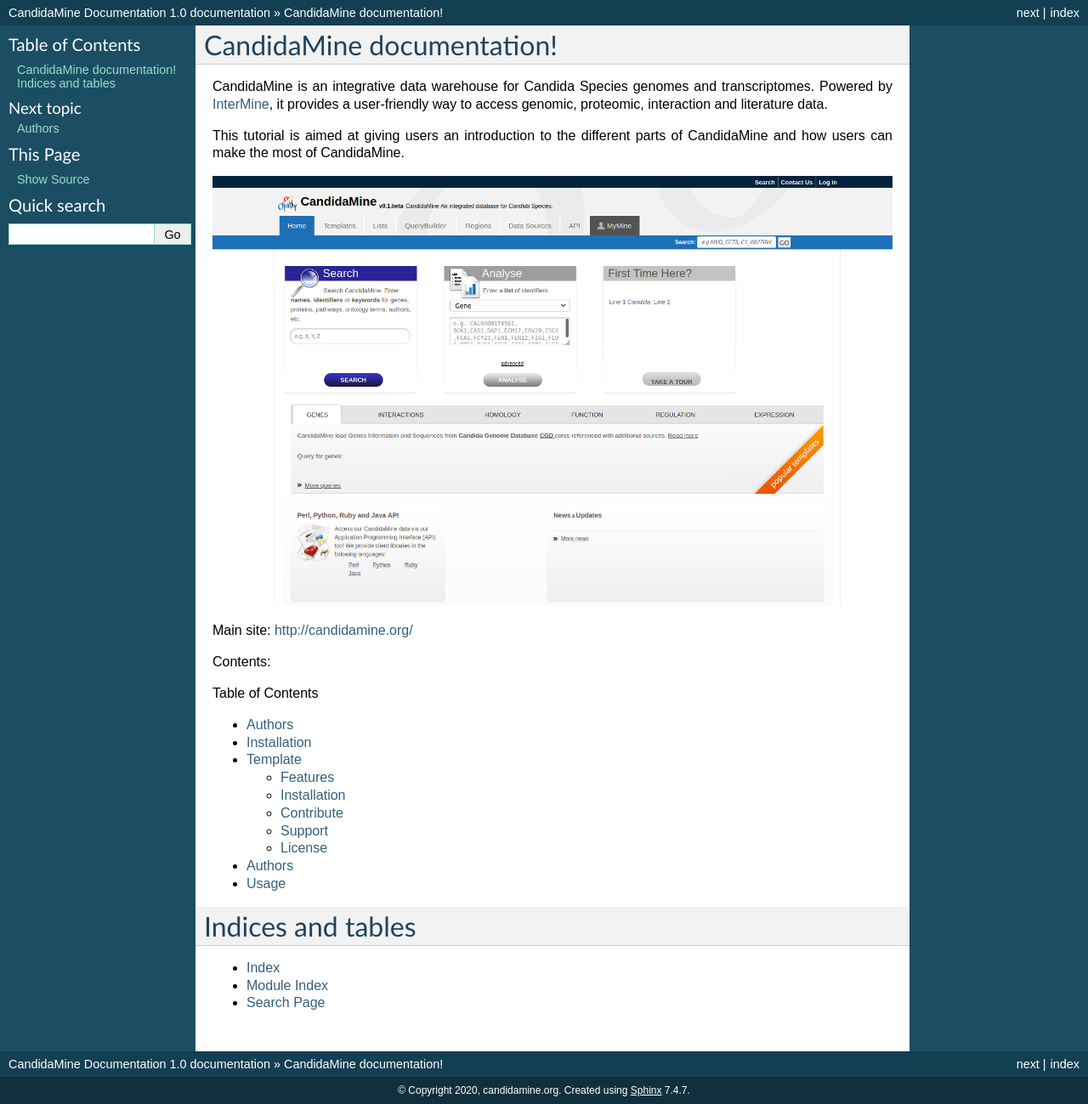
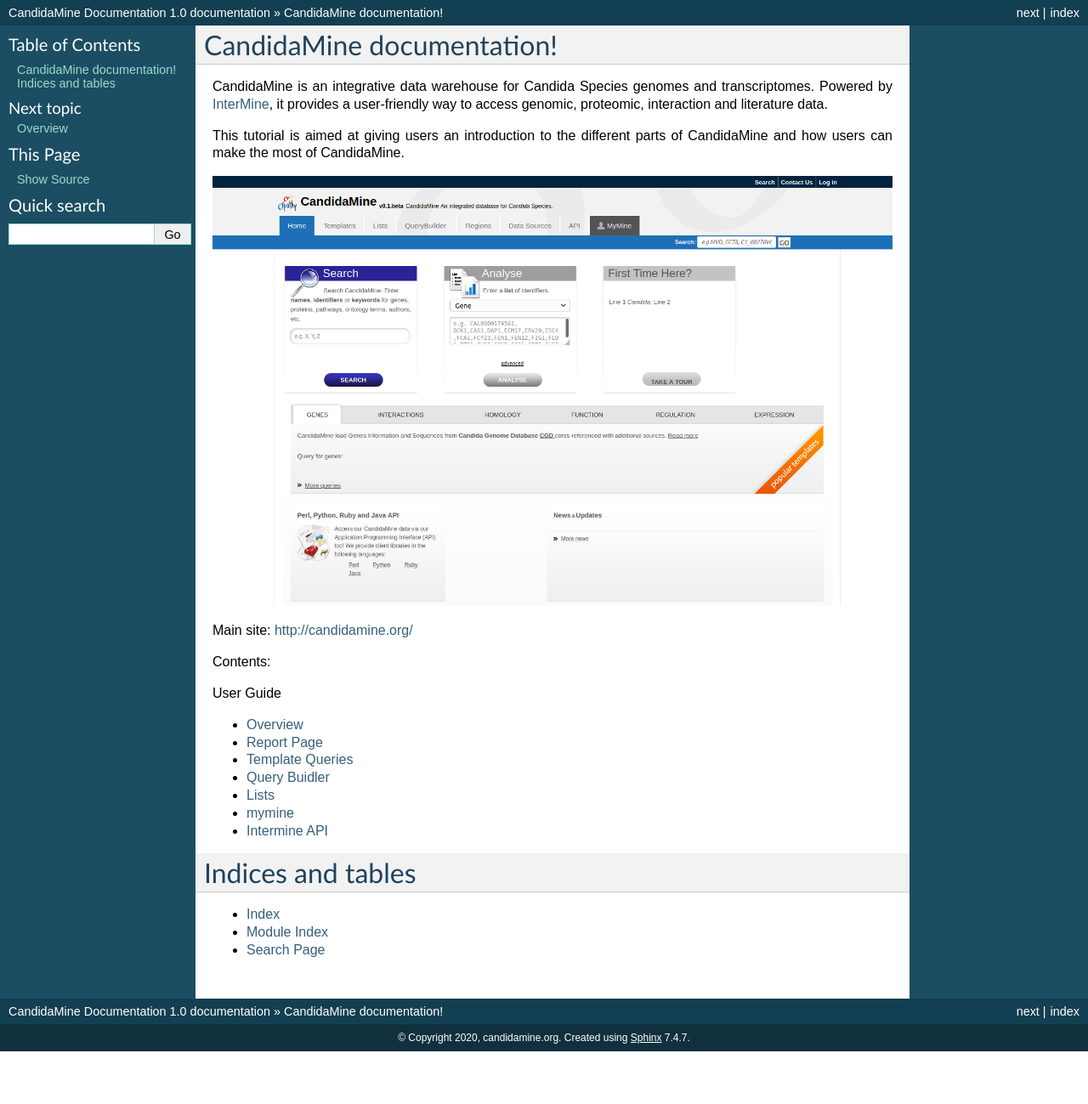
Before and after one commit to Gabaldonlab/candidamine-docs, a Sphinx documentation site: the page built from docs/index.rst, in a window 1280 px wide. Shown: the whole page at 85% size. Built offline with Sphinx 7.4.7, drawn with Linux system fonts in a browser that asks for light colours; after the commit the page ends 1237 px from its top, so only the background shows below that.

Commit message:
layout changes

```diff
--- a/docs/contributing.rst
+++ /dev/null
@@ -1 +0,0 @@
-.. include:: ../CONTRIBUTING.rst
--- a/docs/history.rst
+++ /dev/null
@@ -1 +0,0 @@
-.. include:: ../HISTORY.rst
--- a/docs/index.rst
+++ b/docs/index.rst
@@ -18,17 +18,29 @@
 Contents:
 
 .. toctree::
-   :caption: Table of Contents
+   :caption: User Guide
    :maxdepth: 4
    :glob:
 
-   *
+   user_guide/overview
+   user_guide/reports
+   user_guide/templates
+   user_guide/query
+   user_guide/lists
+   user_guide/mymine
+   user_guide/api
+
+
 .. toctree::
    :caption: Technical Docs
    :maxdepth: 4
    :hidden:
 
-   technical
+
+   tech_docs/technical
+   tech_docs/data
+   tech_docs/source_code
+   tech_docs/issues
 
 
 Indices and tables
--- a/docs/readme.rst
+++ /dev/null
@@ -1 +0,0 @@
-.. include:: ../README.rst
--- /dev/null
+++ b/docs/tech_docs/technical.rst
@@ -0,0 +1 @@
+.. include:: ../AUTHORS.rst
--- /dev/null
+++ b/docs/user_guide/api.rst
@@ -0,0 +1,3 @@
+============
+Intermine API
+============
--- /dev/null
+++ b/docs/user_guide/lists.rst
@@ -0,0 +1,3 @@
+============
+Lists
+============
--- a/docs/installation.rst
+++ b/docs/user_guide/overview.rst
@@ -1,5 +1,5 @@
 ============
-Installation
+Overview
 ============
 
 Install the package with pip::
```
Also changed, not shown: docs/usage.rst (deleted, +0 -7 lines), docs/user_guide/mymine.rst (added, +7 -0 lines), docs/user_guide/query.rst (added, +7 -0 lines), docs/user_guide/reports.rst (added, +7 -0 lines), docs/user_guide/templates.rst (added, +7 -0 lines), docs/tech_docs/data.rst (renamed from docs/authors.rst), docs/tech_docs/issues.rst (renamed from docs/technical.rst), docs/tech_docs/source_code.rst (renamed from docs/user_guide/authors.rst).
